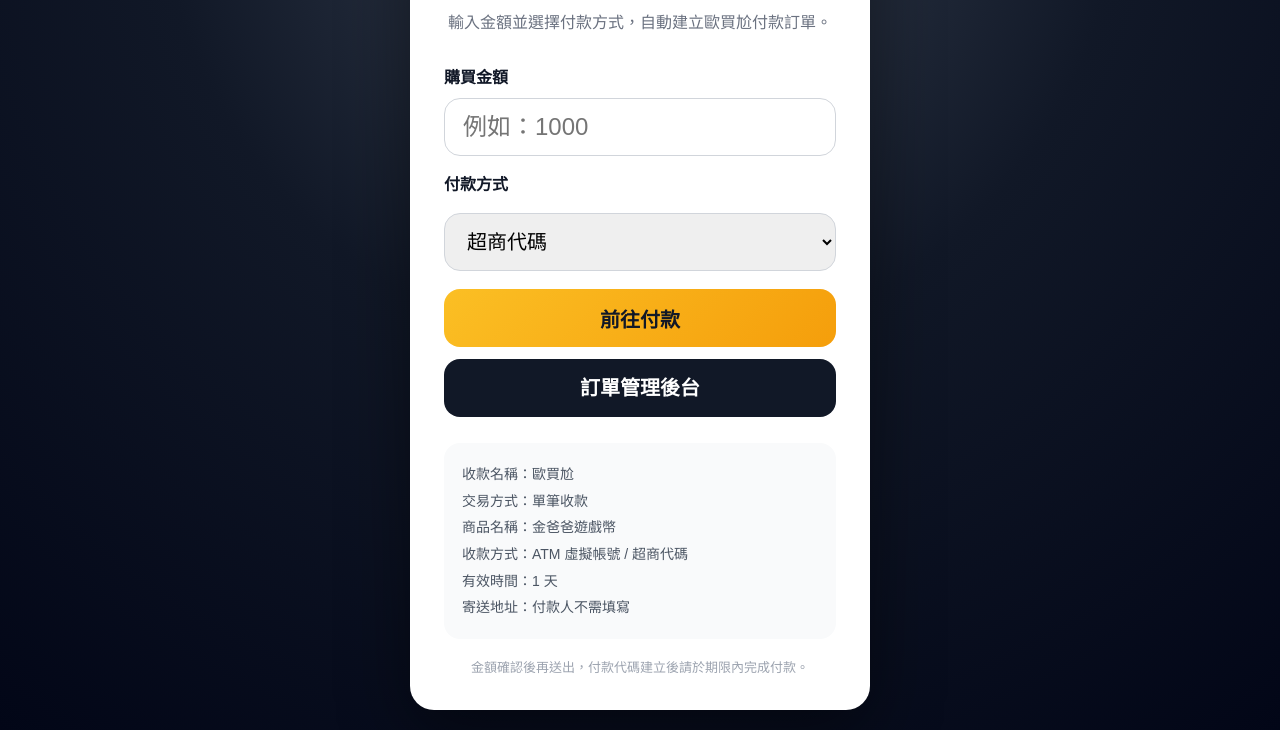
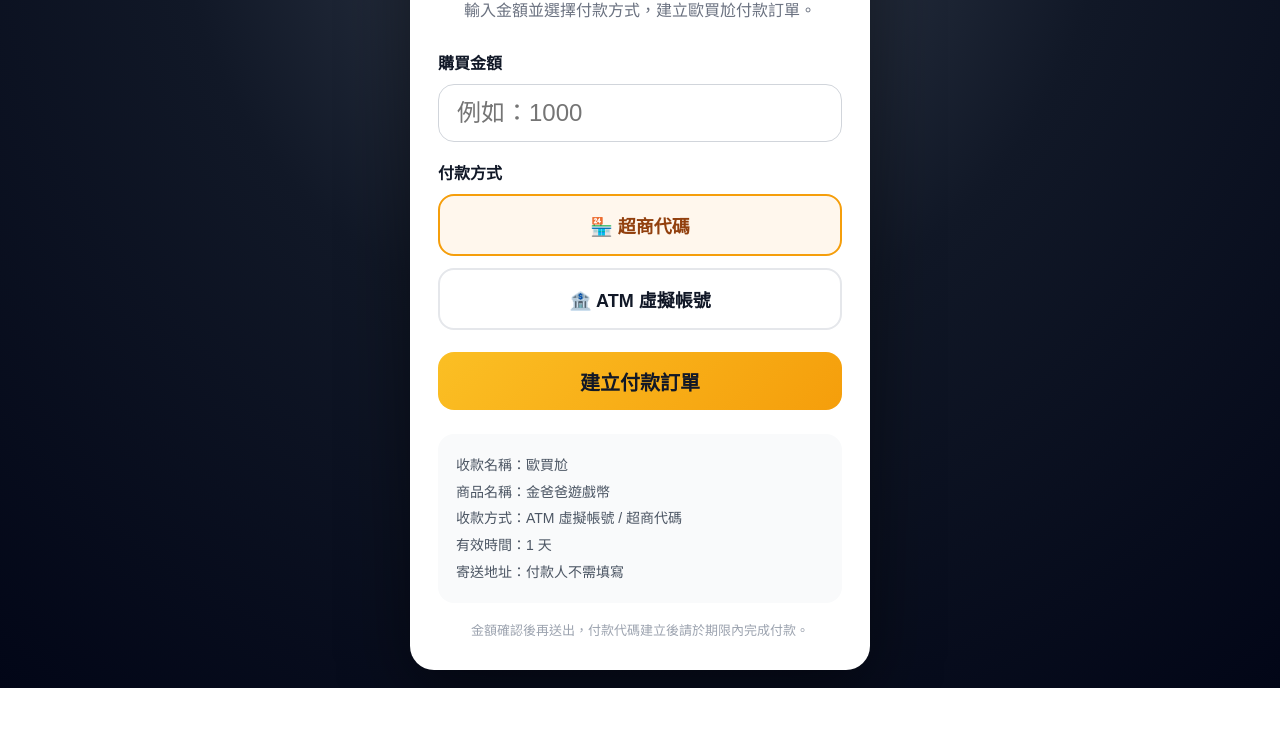
Before and after one commit to shop550926-bot/ohmygod-pay-api, a website: page public/index.html in a window 1280 px wide. Shown: the part 127-857 px from the top of the page. After the commit the page ends 815 px from the top, so only its background shows below. Drawn offline with Linux system fonts and the light colour scheme.

Commit message:
修改前台版面

```diff
--- a/public/index.html
+++ b/public/index.html
@@ -15,14 +15,14 @@
       display: flex;
       justify-content: center;
       align-items: center;
-      padding: 20px;
+      padding: 18px;
     }
     .card {
       width: 100%;
       max-width: 460px;
       background: #fff;
       border-radius: 24px;
-      padding: 34px;
+      padding: 28px;
       box-shadow: 0 24px 70px rgba(0,0,0,.45);
     }
     .brand {
@@ -36,12 +36,12 @@
     h1 {
       margin: 0;
       text-align: center;
-      font-size: 30px;
+      font-size: 28px;
     }
     .subtitle {
       text-align: center;
       color: #6b7280;
-      margin: 12px 0 28px;
+      margin: 12px 0 26px;
       line-height: 1.7;
     }
     label {
@@ -63,10 +63,33 @@
       border-color: #f59e0b;
       box-shadow: 0 0 0 4px rgba(245,158,11,.18);
     }
-    button {
+    .payment-grid {
+      display: grid;
+      grid-template-columns: 1fr;
+      gap: 12px;
+      margin-top: 8px;
+    }
+    .pay-btn {
+      width: 100%;
+      height: 62px;
+      border: 2px solid #e5e7eb;
+      border-radius: 16px;
+      background: #fff;
+      font-size: 18px;
+      font-weight: 900;
+      cursor: pointer;
+      color: #111827;
+      margin-top: 0;
+    }
+    .pay-btn.active {
+      border-color: #f59e0b;
+      background: #fff7ed;
+      color: #92400e;
+    }
+    .submit-btn {
       width: 100%;
       height: 58px;
-      margin-top: 18px;
+      margin-top: 22px;
       border: 0;
       border-radius: 16px;
       background: linear-gradient(135deg, #fbbf24, #f59e0b);
@@ -76,7 +99,7 @@
       cursor: pointer;
     }
     .info {
-      margin-top: 26px;
+      margin-top: 24px;
       padding: 18px;
       background: #f9fafb;
       border-radius: 16px;
@@ -89,33 +112,21 @@
       color: #9ca3af;
       margin-top: 18px;
       font-size: 13px;
+      line-height: 1.6;
     }
-.admin-btn {
-  display:block;
-  width:100%;
-  height:58px;
-  line-height:58px;
-  margin-top:12px;
-  border-radius:16px;
-  background:#111827;
-  color:white;
-  text-align:center;
-  text-decoration:none;
-  font-size:20px;
-  font-weight:900;
-}
-
   </style>
 </head>
+
 <body>
   <main class="card">
     <div class="brand">OMG PAYMENT</div>
     <h1>金爸爸遊戲幣收款</h1>
+
     <div class="subtitle">
-輸入金額並選擇付款方式，自動建立歐買尬付款訂單。</div>
+      輸入金額並選擇付款方式，建立歐買尬付款訂單。
+    </div>
 
     <form method="POST" action="/create-payment">
-
       <label for="amount">購買金額</label>
       <input
         id="amount"
@@ -127,45 +138,55 @@
         required
       />
 
-  <label for="payment" style="margin-top:15px;">付款方式</label>
+      <label style="margin-top:18px;">付款方式</label>
 
-  <select
-    id="payment"
-    name="payment"
-    style="
-      width:100%;
-      height:58px;
-      border:1px solid #d1d5db;
-      border-radius:16px;
-      font-size:20px;
-      padding:0 18px;
-      margin-top:8px;
-    "
+      <div class="payment-grid">
+        <button
+          type="button"
+          class="pay-btn active"
+          onclick="selectPayment('CVS', this)"
         >
-    <option value="CVS">超商代碼</option>
-    <option value="ATM">ATM 虛擬帳號</option>
-  </select>
-
-  <button type="submit">
-  前往付款
+          🏪 超商代碼
         </button>
 
-<a href="/admin/orders" class="admin-btn">
-  訂單管理後台
-</a>
+        <button
+          type="button"
+          class="pay-btn"
+          onclick="selectPayment('ATM', this)"
+        >
+          🏦 ATM 虛擬帳號
+        </button>
+      </div>
 
+      <input type="hidden" name="payment" id="payment" value="CVS" />
+
+      <button class="submit-btn" type="submit">
+        建立付款訂單
+      </button>
     </form>
 
     <div class="info">
       收款名稱：歐買尬<br />
-      交易方式：單筆收款<br />
       商品名稱：金爸爸遊戲幣<br />
       收款方式：ATM 虛擬帳號 / 超商代碼<br />
       有效時間：1 天<br />
       寄送地址：付款人不需填寫
     </div>
 
-    <div class="footer">金額確認後再送出，付款代碼建立後請於期限內完成付款。</div>
+    <div class="footer">
+      金額確認後再送出，付款代碼建立後請於期限內完成付款。
+    </div>
   </main>
+
+  <script>
+    function selectPayment(type, btn) {
+      document.querySelectorAll(".pay-btn").forEach(function(item) {
+        item.classList.remove("active");
+      });
+
+      btn.classList.add("active");
+      document.getElementById("payment").value = type;
+    }
+  </script>
 </body>
 </html>
```
Also changed, not shown: 1 other file. Lines whose indentation alone changed are shown as unchanged.
